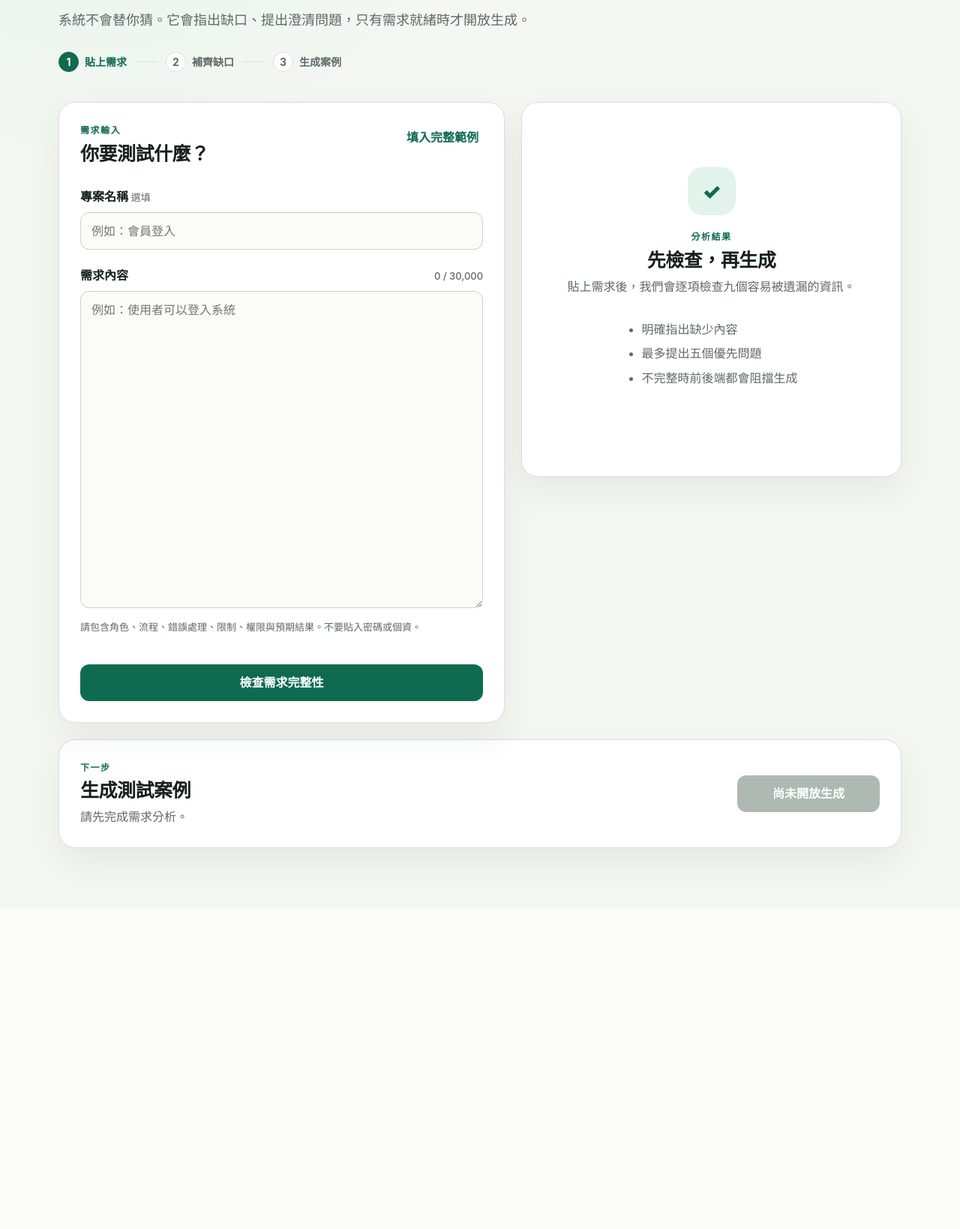
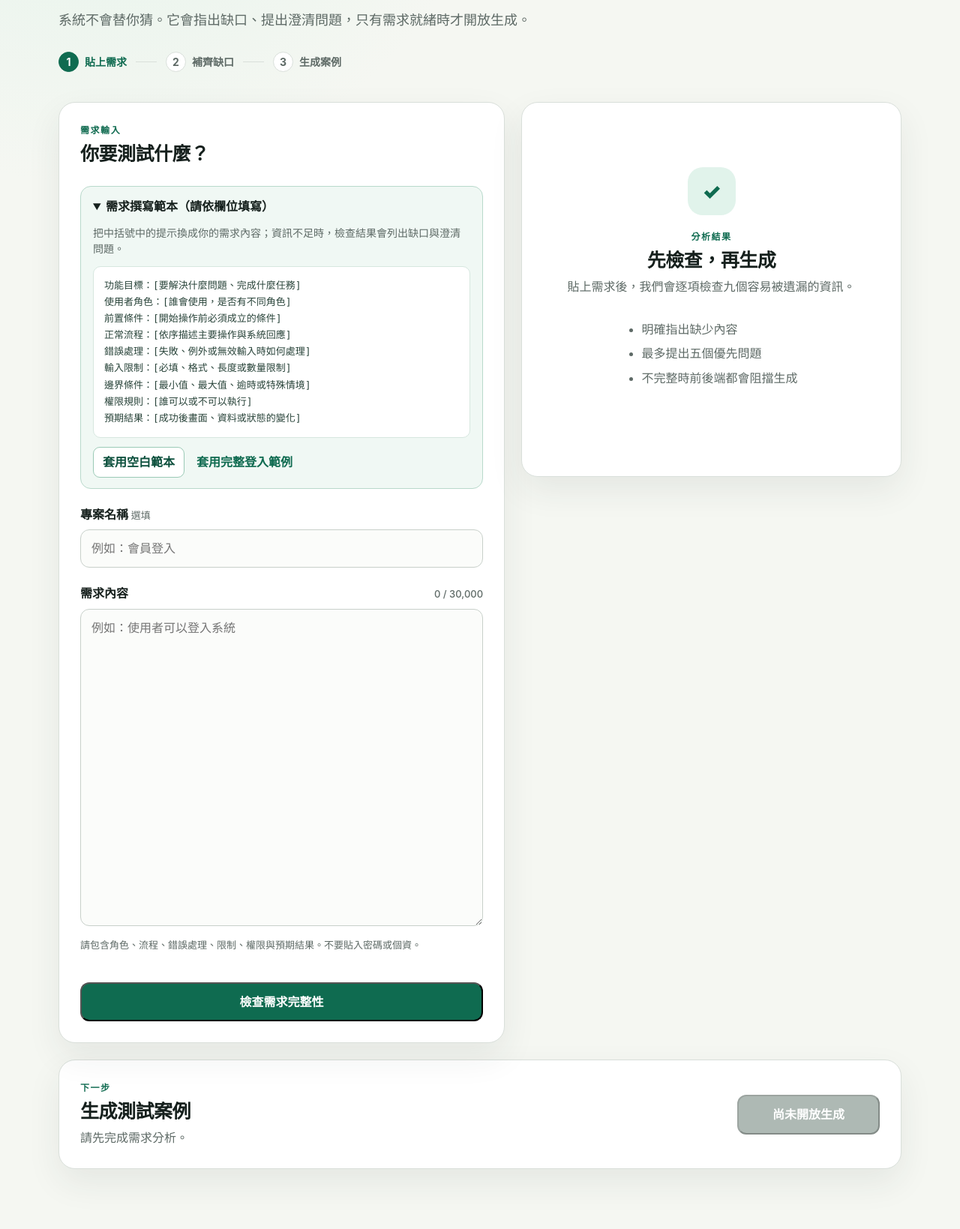
Before and after one commit to hui425524/AI-QA-Assistant, a Flask app: page / in a window 1280 px wide. Shown: the part 298-1937 px from the top of the page at 75% size. Before the commit the page ends 1459 px from the top, so only its background shows below. Run offline with Flask 3, Linux system fonts and the light colour scheme.

Commit message:
fix: make requirement examples and local launch usable

```diff
--- a/app/static/app.js
+++ b/app/static/app.js
@@ -24,6 +24,18 @@ const casesHeading = document.querySelector("#cases-heading");
 const caseVersion = document.querySelector("#case-version");
 const casesList = document.querySelector("#cases-list");
 const offlineBanner = document.querySelector("#offline-banner");
+const fileModeBanner = document.querySelector("#file-mode-banner");
+const fileMode = window.location.protocol === "file:";
+
+const REQUIREMENT_TEMPLATE = `功能目標：[要解決什麼問題、完成什麼任務]
+使用者角色：[誰會使用，是否有不同角色]
+前置條件：[開始操作前必須成立的條件]
+正常流程：[依序描述主要操作與系統回應]
+錯誤處理：[失敗、例外或無效輸入時如何處理]
+輸入限制：[必填、格式、長度或數量限制]
+邊界條件：[最小值、最大值、逾時或特殊情境]
+權限規則：[誰可以或不可以執行]
+預期結果：[成功後畫面、資料或狀態的變化]`;
 
 const COMPLETE_EXAMPLE = `功能目標：讓會員能以電子郵件與密碼登入並進入個人首頁。
 使用者角色：已註冊且啟用的會員；管理員遵循相同登入流程。
@@ -53,6 +65,15 @@ function setLoading(isLoading, label = "分析中…") {
 }
 
 function syncConnectionState() {
+  fileModeBanner.hidden = !fileMode;
+  if (fileMode) {
+    offlineBanner.hidden = true;
+    analyzeButton.disabled = false;
+    generateButton.disabled = true;
+    generationReason.textContent = "請使用 start_ai_qa_assistant.cmd 啟動服務後再檢查需求。";
+    return;
+  }
+
   const offline = !navigator.onLine;
   offlineBanner.hidden = !offline;
   analyzeButton.disabled = offline;
@@ -195,6 +216,13 @@ form.addEventListener("submit", async (event) => {
     return;
   }
 
+  if (fileMode) {
+    idleState.hidden = true;
+    analysisState.hidden = false;
+    showError("目前是直接開啟 HTML，無法呼叫分析服務。請雙擊專案根目錄的 start_ai_qa_assistant.cmd 後再試一次。");
+    return;
+  }
+
   setLoading(true);
   try {
     const response = await fetch("/api/analyze", {
@@ -243,7 +271,14 @@ generateButton.addEventListener("click", async () => {
 });
 
 document.querySelector("#fill-example").addEventListener("click", () => {
+  projectNameInput.value = "會員登入";
   requirementInput.value = COMPLETE_EXAMPLE;
+  updateCount();
+  requirementInput.focus();
+});
+
+document.querySelector("#use-template").addEventListener("click", () => {
+  requirementInput.value = REQUIREMENT_TEMPLATE;
   updateCount();
   requirementInput.focus();
 });
--- a/app/static/styles.css
+++ b/app/static/styles.css
@@ -74,7 +74,7 @@ button:focus-visible, input:focus-visible, textarea:focus-visible, summary:focus
   font-weight: 700;
 }
 
-.offline-banner {
+.offline-banner, .file-mode-banner {
   max-width: 1124px;
   margin: 0 auto;
   padding: 10px 16px;
@@ -84,6 +84,12 @@ button:focus-visible, input:focus-visible, textarea:focus-visible, summary:focus
   border: 1px solid #edc790;
   font-weight: 750;
   text-align: center;
+}
+
+.file-mode-banner {
+  color: #7b241c;
+  background: #fff0e8;
+  border-color: #efb8a4;
 }
 
 .page-shell {
@@ -119,6 +125,40 @@ h3 { font-size: 17px; }
 .panel { background: var(--panel); border: 1px solid var(--line); border-radius: 22px; box-shadow: var(--shadow); padding: 28px; }
 .panel-heading { display: flex; gap: 20px; align-items: flex-start; justify-content: space-between; }
 
+.example-template {
+  margin-top: 20px;
+  border: 1px solid #b8d9cb;
+  border-radius: 14px;
+  background: #f0f8f4;
+  padding: 14px 16px;
+}
+
+.example-template > p {
+  color: var(--muted);
+  font-size: 14px;
+  margin: 12px 0;
+}
+
+.example-template pre {
+  margin: 0;
+  padding: 14px;
+  overflow-x: auto;
+  border: 1px solid #d6e7df;
+  border-radius: 10px;
+  color: #29443a;
+  background: white;
+  font: 13px/1.7 ui-monospace, SFMono-Regular, Consolas, monospace;
+  white-space: pre-wrap;
+}
+
+.example-actions {
+  display: flex;
+  flex-wrap: wrap;
+  align-items: center;
+  gap: 10px;
+  margin-top: 12px;
+}
+
 label { display: block; font-weight: 750; margin: 22px 0 8px; }
 .optional, .field-help, .field-heading span, .metadata { color: var(--muted); font-size: 13px; font-weight: 500; }
 .field-heading { display: flex; justify-content: space-between; align-items: baseline; margin-top: 22px; }
@@ -129,12 +169,14 @@ input:focus, textarea:focus { border-color: var(--brand); background: white; }
 .field-help { margin: 8px 0; }
 .field-error { color: var(--blocked); min-height: 24px; margin-bottom: 8px; }
 
-.primary-button, .text-button { cursor: pointer; border: 0; font-weight: 800; }
+.primary-button, .secondary-button, .text-button { cursor: pointer; font-weight: 800; }
 .primary-button { min-height: 48px; border-radius: 12px; padding: 12px 18px; background: var(--brand); color: white; }
 .primary-button:hover:not(:disabled) { background: var(--brand-dark); }
 .primary-button:disabled { background: #aeb9b4; cursor: not-allowed; }
 .input-panel .primary-button { width: 100%; }
-.text-button { color: var(--brand); background: transparent; padding: 6px; }
+.secondary-button { color: var(--brand-dark); background: white; border: 1px solid #9bcab6; border-radius: 9px; padding: 7px 12px; }
+.secondary-button:hover { background: var(--brand-soft); }
+.text-button { color: var(--brand); background: transparent; border: 0; padding: 6px; }
 .spinner { display: none; width: 16px; height: 16px; border: 2px solid rgb(255 255 255 / 45%); border-top-color: white; border-radius: 50%; animation: spin .8s linear infinite; }
 .is-loading .spinner { display: inline-block; margin-left: 8px; vertical-align: -3px; }
 @keyframes spin { to { transform: rotate(360deg); } }
--- a/app/templates/index.html
+++ b/app/templates/index.html
@@ -5,7 +5,7 @@
     <meta name="viewport" content="width=device-width, initial-scale=1">
     <meta name="description" content="先確認需求完整，再生成可追溯測試案例。">
     <title>AI QA Assistant</title>
-    <link rel="stylesheet" href="{{ url_for('static', filename='styles.css') }}">
+    <link rel="stylesheet" href="../static/styles.css">
   </head>
   <body>
     <header class="site-header">
@@ -18,6 +18,11 @@
 
     <div id="offline-banner" class="offline-banner" role="status" hidden>
       目前離線。草稿已保留，恢復連線後即可重新分析。
+    </div>
+
+    <div id="file-mode-banner" class="file-mode-banner" role="alert" hidden>
+      目前是直接開啟 HTML，因此無法連線到需求分析服務。請回到專案資料夾，雙擊
+      <strong>start_ai_qa_assistant.cmd</strong>，再於開啟的網頁進行檢查。
     </div>
 
     <main class="page-shell">
@@ -39,8 +44,25 @@
               <p class="section-label">需求輸入</p>
               <h2 id="input-heading">你要測試什麼？</h2>
             </div>
-            <button id="fill-example" class="text-button" type="button">填入完整範例</button>
           </div>
+
+          <details class="example-template" open>
+            <summary>需求撰寫範本（請依欄位填寫）</summary>
+            <p>把中括號中的提示換成你的需求內容；資訊不足時，檢查結果會列出缺口與澄清問題。</p>
+            <pre>功能目標：[要解決什麼問題、完成什麼任務]
+使用者角色：[誰會使用，是否有不同角色]
+前置條件：[開始操作前必須成立的條件]
+正常流程：[依序描述主要操作與系統回應]
+錯誤處理：[失敗、例外或無效輸入時如何處理]
+輸入限制：[必填、格式、長度或數量限制]
+邊界條件：[最小值、最大值、逾時或特殊情境]
+權限規則：[誰可以或不可以執行]
+預期結果：[成功後畫面、資料或狀態的變化]</pre>
+            <div class="example-actions">
+              <button id="use-template" class="secondary-button" type="button">套用空白範本</button>
+              <button id="fill-example" class="text-button" type="button">套用完整登入範例</button>
+            </div>
+          </details>
 
           <form id="analysis-form" novalidate>
             <label for="project-name">專案名稱 <span class="optional">選填</span></label>
@@ -140,6 +162,6 @@
       </section>
     </main>
 
-    <script src="{{ url_for('static', filename='app.js') }}" defer></script>
+    <script src="../static/app.js" defer></script>
   </body>
 </html>
```
Also changed, not shown: tests/test_api.py (+18 -0 lines), 1 other file.
